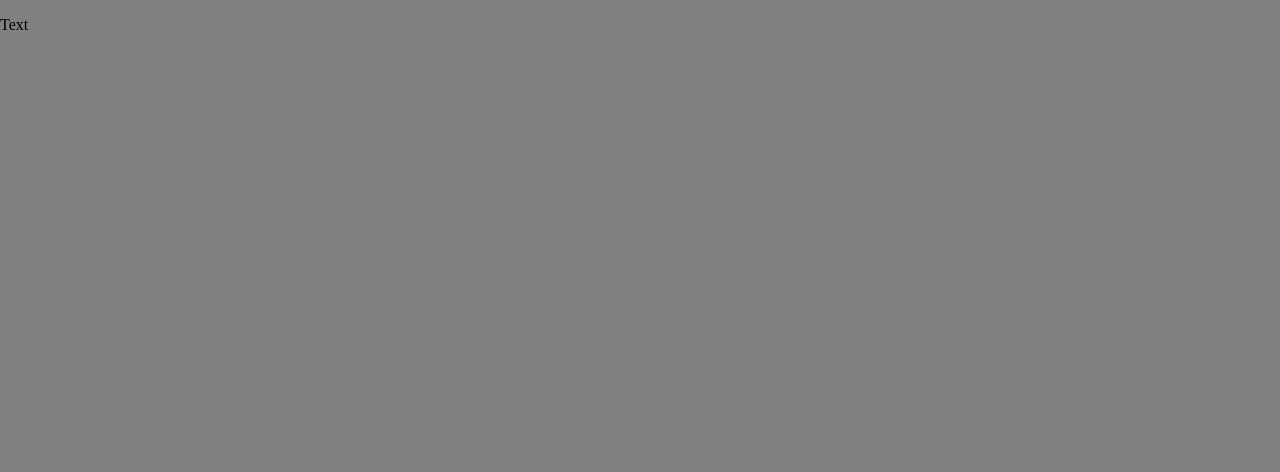
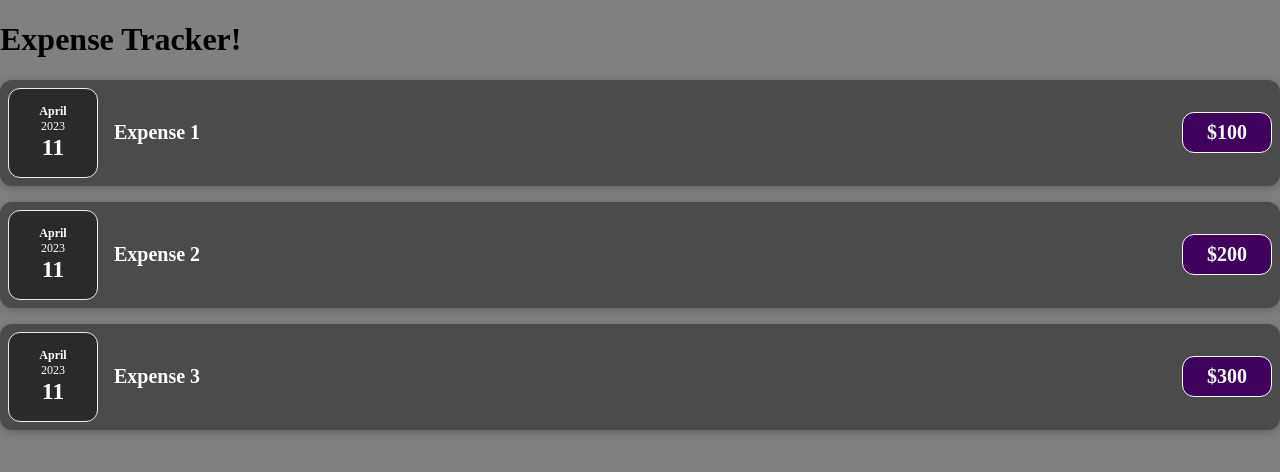
Before and after one commit to kidavito/expense-tracker, a React (Create React App) app: page / in a window 1280 px wide. Shown: the top 472 px of the page. Built offline with nearby package versions, Linux system fonts and the light colour scheme.

Commit message:
add expense item component and expense date component inside it

```diff
--- a/src/App.js
+++ b/src/App.js
@@ -1,9 +1,46 @@
+import ExpenseItem from "./components/ExpenseItem";
+
 function App() {
+  const expenses = [
+    // Array, to store multiple elements (items).
+    {
+      id: "e1",
+      title: "Expense 1",
+      amount: 100.0,
+      date: new Date(2023, 3, 11),
+    }, // [0]
+    {
+      id: "e2",
+      title: "Expense 2",
+      amount: 200.0,
+      date: new Date(2023, 3, 11),
+    }, // [1]
+    {
+      id: "e3",
+      title: "Expense 3",
+      amount: 300.0,
+      date: new Date(2023, 3, 11),
+    }, // [2]
+    // Note: The month and day are using array format from "Date()" which starts counting from 0, so "2023, 3, 11" means "2023, April 10".
+  ];
   return (
     <div>
-      <header>
-        <p>Text</p>
-      </header>
+      <h1>Expense Tracker!</h1>
+      <ExpenseItem
+        title={expenses[0].title}
+        amount={expenses[0].amount}
+        date={expenses[0].date}
+      />
+      <ExpenseItem
+        title={expenses[1].title}
+        amount={expenses[1].amount}
+        date={expenses[1].date}
+      />
+      <ExpenseItem
+        title={expenses[2].title}
+        amount={expenses[2].amount}
+        date={expenses[2].date}
+      />
     </div>
   );
 }
--- /dev/null
+++ b/src/components/ExpenseDate.css
@@ -0,0 +1,26 @@
+.expense-date {
+  display: flex;
+  flex-direction: column;
+  width: 5.5rem;
+  height: 5.5rem;
+  border: 1px solid #ececec;
+  background-color: #2a2a2a;
+  color: white;
+  border-radius: 12px;
+  align-items: center;
+  justify-content: center;
+}
+
+.expense-date__month {
+  font-size: 0.75rem;
+  font-weight: bold;
+}
+
+.expense-date__year {
+  font-size: 0.75rem;
+}
+
+.expense-date__day {
+  font-size: 1.5rem;
+  font-weight: bold;
+}
--- /dev/null
+++ b/src/components/ExpenseDate.js
@@ -0,0 +1,18 @@
+import "./ExpenseDate.css";
+
+function ExpenseDate(props) {
+  // It's best practice to use JS logic here using "helper variable" and not in the JSX:
+  const year = props.date.getFullYear();
+  const month = props.date.toLocaleString("en-US", { month: "long" });
+  const day = props.date.toLocaleString("en-US", { day: "2-digit" });
+
+  return (
+    <div className="expense-date">
+      <div className="expense-date__month">{month}</div>
+      <div className="expense-date__year">{year}</div>
+      <div className="expense-date__day">{day}</div>
+    </div>
+  );
+}
+
+export default ExpenseDate;
--- /dev/null
+++ b/src/components/ExpenseItem.css
@@ -0,0 +1,56 @@
+.expense-item {
+  display: flex;
+  justify-content: space-between;
+  align-items: center;
+  box-shadow: 0 2px 8px rgba(0, 0, 0, 0.25);
+  padding: 0.5rem;
+  margin: 1rem 0;
+  border-radius: 12px;
+  background-color: #4b4b4b;
+}
+
+.expense-item__description {
+  display: flex;
+  flex-direction: column;
+  gap: 1rem;
+  align-items: flex-end;
+  flex-flow: column-reverse;
+  justify-content: flex-start;
+  flex: 1;
+}
+
+.expense-item h2 {
+  color: #3a3a3a;
+  font-size: 1rem;
+  flex: 1;
+  margin: 0 1rem;
+  color: white;
+}
+
+.expense-item__price {
+  font-size: 1rem;
+  font-weight: bold;
+  color: white;
+  background-color: #40005d;
+  border: 1px solid white;
+  padding: 0.5rem;
+  border-radius: 12px;
+}
+
+@media (min-width: 580px) {
+  .expense-item__description {
+    flex-direction: row;
+    align-items: center;
+    justify-content: flex-start;
+    flex: 1;
+  }
+
+  .expense-item__description h2 {
+    font-size: 1.25rem;
+  }
+
+  .expense-item__price {
+    font-size: 1.25rem;
+    padding: 0.5rem 1.5rem;
+  }
+}
--- /dev/null
+++ b/src/components/ExpenseItem.js
@@ -0,0 +1,20 @@
+import "./ExpenseItem.css";
+import ExpenseDate from "./ExpenseDate";
+
+function ExpenseItem(props) {
+  return (
+    <div className="expense-item">
+      <ExpenseDate
+        title={props.title}
+        amount={props.amount}
+        date={props.date}
+      />
+      <div className="expense-item__description">
+        <h2>{props.title}</h2>
+        <p className="expense-item__price">${props.amount}</p>
+      </div>
+    </div>
+  );
+}
+
+export default ExpenseItem;
```
